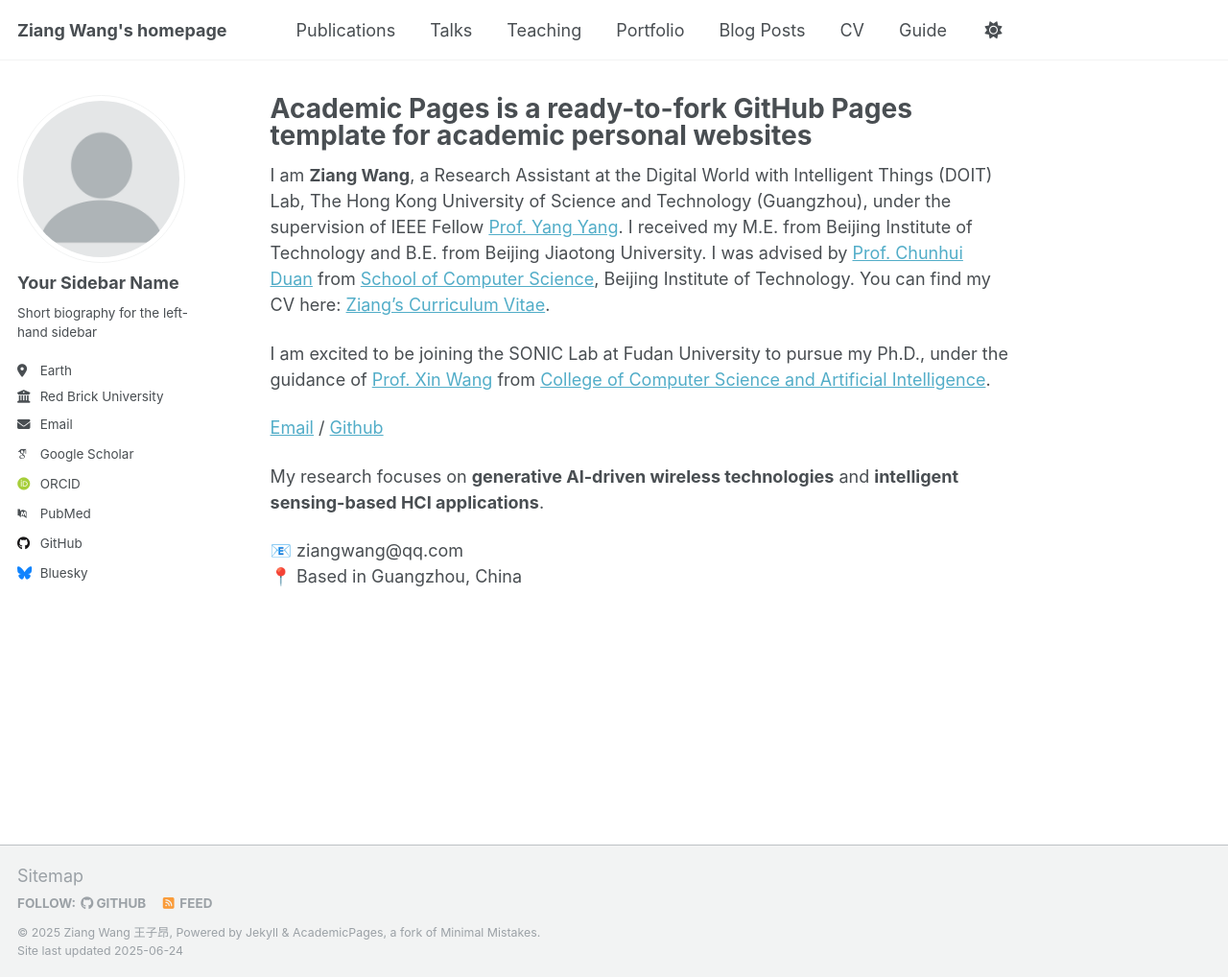
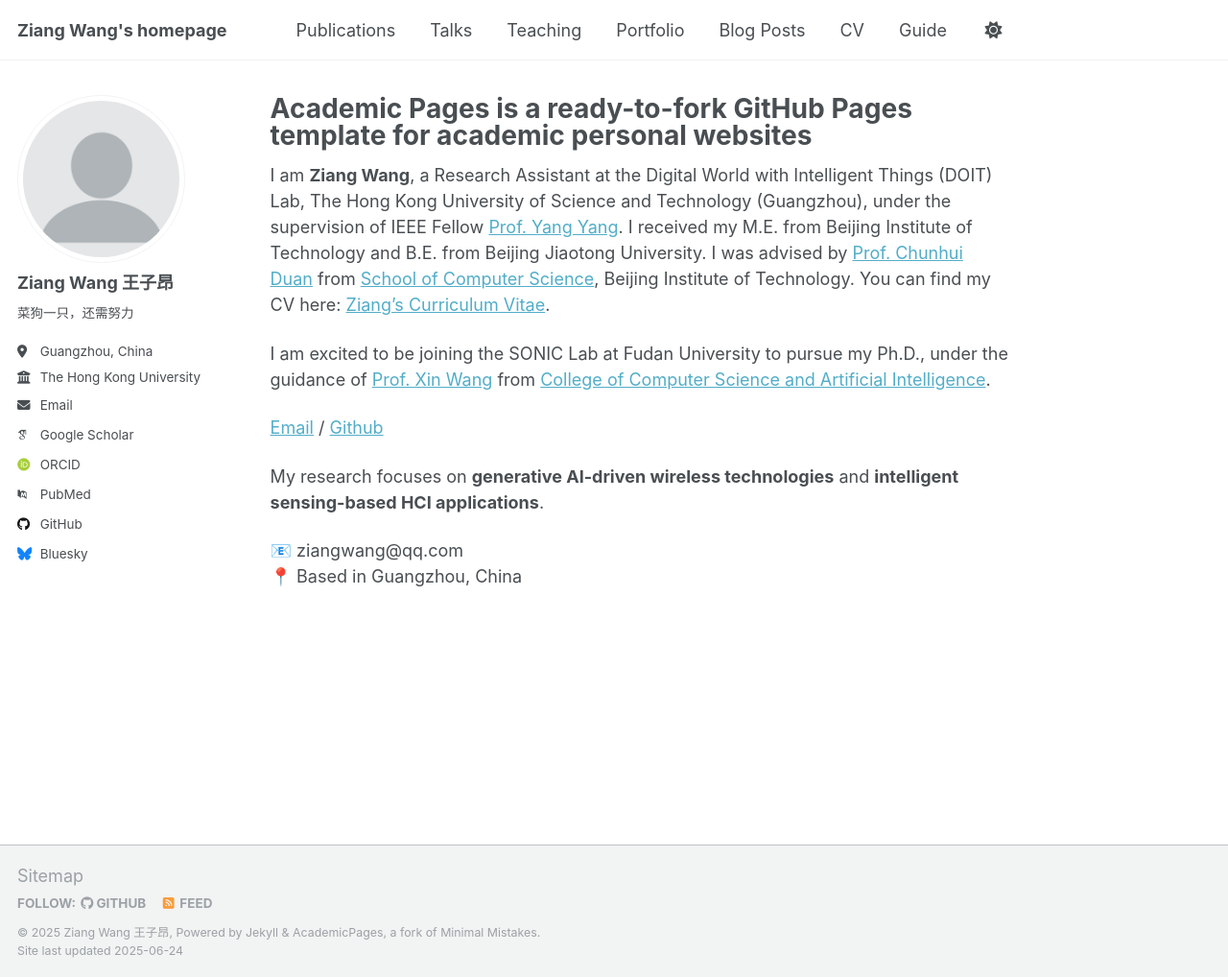
Before and after one commit to oscarWlde/oscarWlde.github.io, a Jekyll site: the page built from _pages/about.md, in a window 1280 px wide and 1018 px high. Shown: the whole window at 96% size. Built offline with Jekyll 4.4.1, drawn with Linux system fonts in a browser that asks for light colours; some web fonts are replaced.

Commit message:
Update _config.yml

```diff
--- a/_config.yml
+++ b/_config.yml
@@ -15,7 +15,7 @@ name                     : &name "Ziang Wang 王子昂"
 description              : &description "personal description"
 url                      : https://academicpages.github.io # the base hostname & protocol for your site e.g. "https://[your GitHub username].github.io" or if you already have some other page hosted on Github then use "https://[your GitHub username].github.io/[Your Repo Name]"
 baseurl                  : "" # the subpath of your site, e.g. "/blog"
-repository               : "academicpages/academicpages.github.io"
+repository               : "https://oscarwlde.github.io"
 
 # Site Author - The following control what appear as part of the author content on the side bar.
 #               If a field is blank the icon and link will not appear, otherwise it will be shown.
@@ -23,11 +23,11 @@ repository               : "academicpages/academicpages.github.io"
 author:
   # Biographic information
   avatar           : "profile.png"
-  name             : "Your Sidebar Name"
+  name             : "Ziang Wang 王子昂"
   pronouns         : # example: "she/her"
-  bio              : "Short biography for the left-hand sidebar"
-  location         : "Earth"
-  employer         : "Red Brick University"
+  bio              : "菜狗一只，还需努力"
+  location         : "Guangzhou, China"
+  employer         : "The Hong Kong University of Science and Technology (Guangzhou)"
   uri              : # URL
   email            : "none@example.org"
 
```
